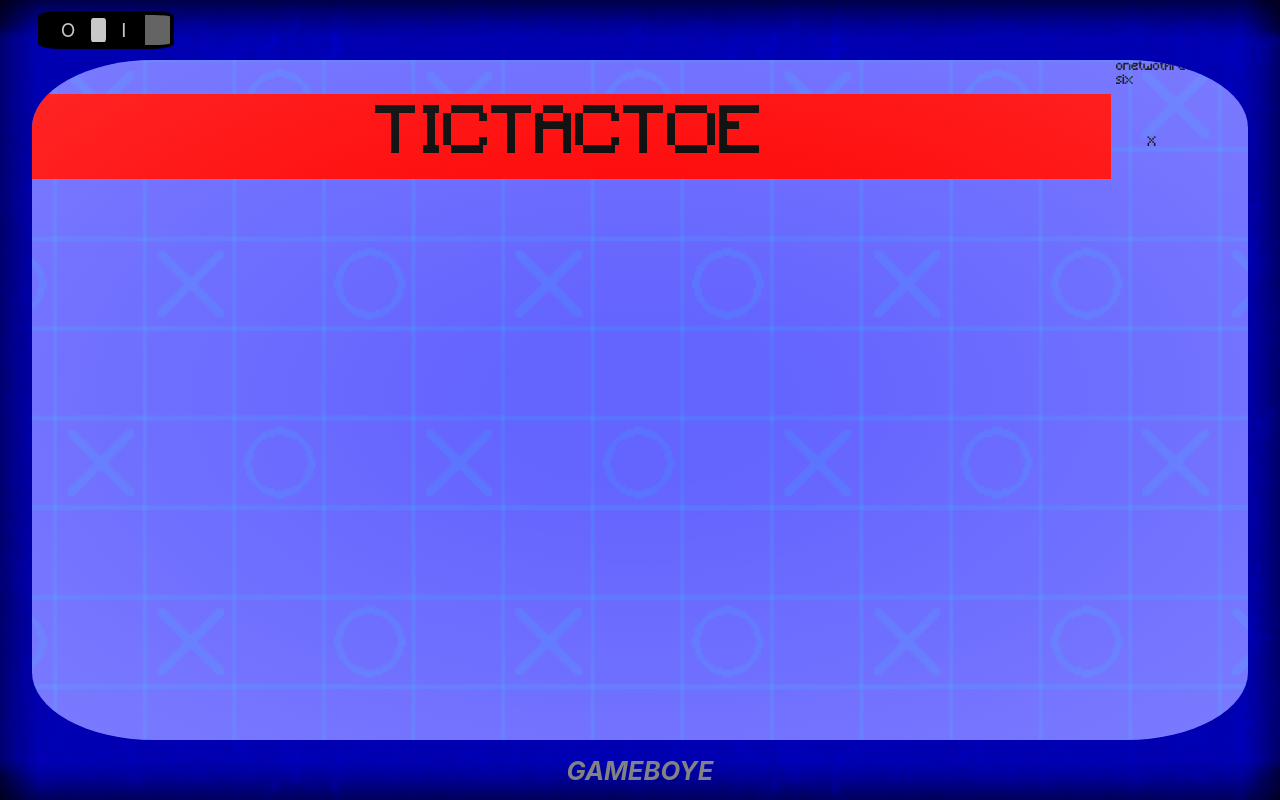
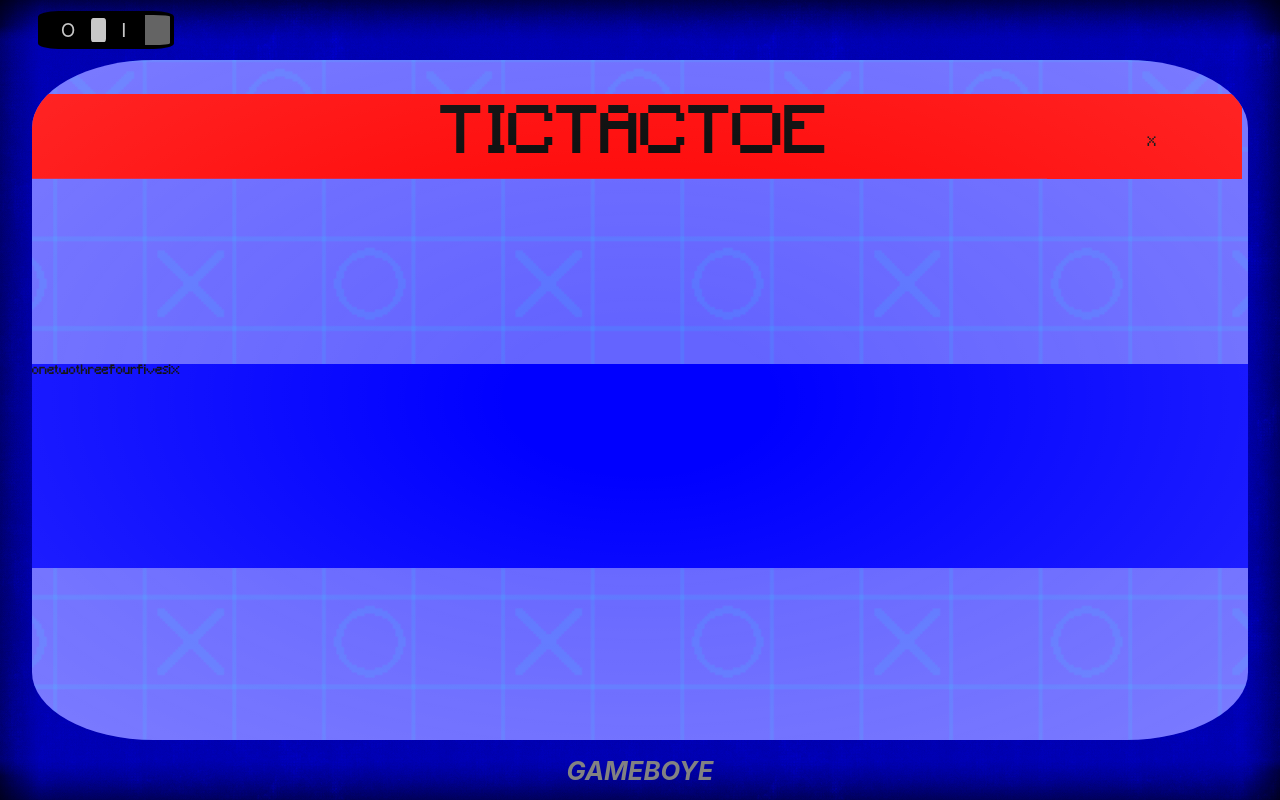
Before and after one commit to SheepishlySheeping/GameBoye, a React (Create React App) app: page / in a window 1280 px wide. Built offline with nearby package versions, Linux system fonts and the light colour scheme.

Commit message:
progress

```diff
--- a/src/assets/styles/App.css
+++ b/src/assets/styles/App.css
@@ -136,7 +136,6 @@ p {
   margin: 0 2.5%;
   background-color: rgba(100, 100, 255);
   border-radius: 10%;
-  display: flex;
   position: relative;
   font-family: 'Minecraft', sans-serif;
   overflow: hidden;
--- a/src/components/ScreenTicTacToe.js
+++ b/src/components/ScreenTicTacToe.js
@@ -10,7 +10,7 @@ const screenTicTacToe = ({ setGameState }) => {
     return (
         <>
             <button onClick={() => setGameState("gameMenu")} className="buttonHover" style={{ position: "absolute", width: "5vw", height: "3vw", top: "5vw", right: "5vw", zIndex: "3" }}>X</button>
-            <div className="menuTitleHolder sway" style={{ backgroundColor: "red", marginTop: "3%"}} >
+            <div className="menuTitleHolder sway" style={{ backgroundColor: "red", marginTop: "3%", width: "100%"}} >
                 {name.map((a, index) => (
                                     <motion.div
                                         key={index}
@@ -22,7 +22,7 @@ const screenTicTacToe = ({ setGameState }) => {
                                     </motion.div>
                                 ))}
             </div>
-            <div>
+            <div style={{backgroundColor: "blue", width: "100%", height: "30%", marginTop: "15%", position: "relative"}}>
                 <button>
                     one
                 </button>
```
